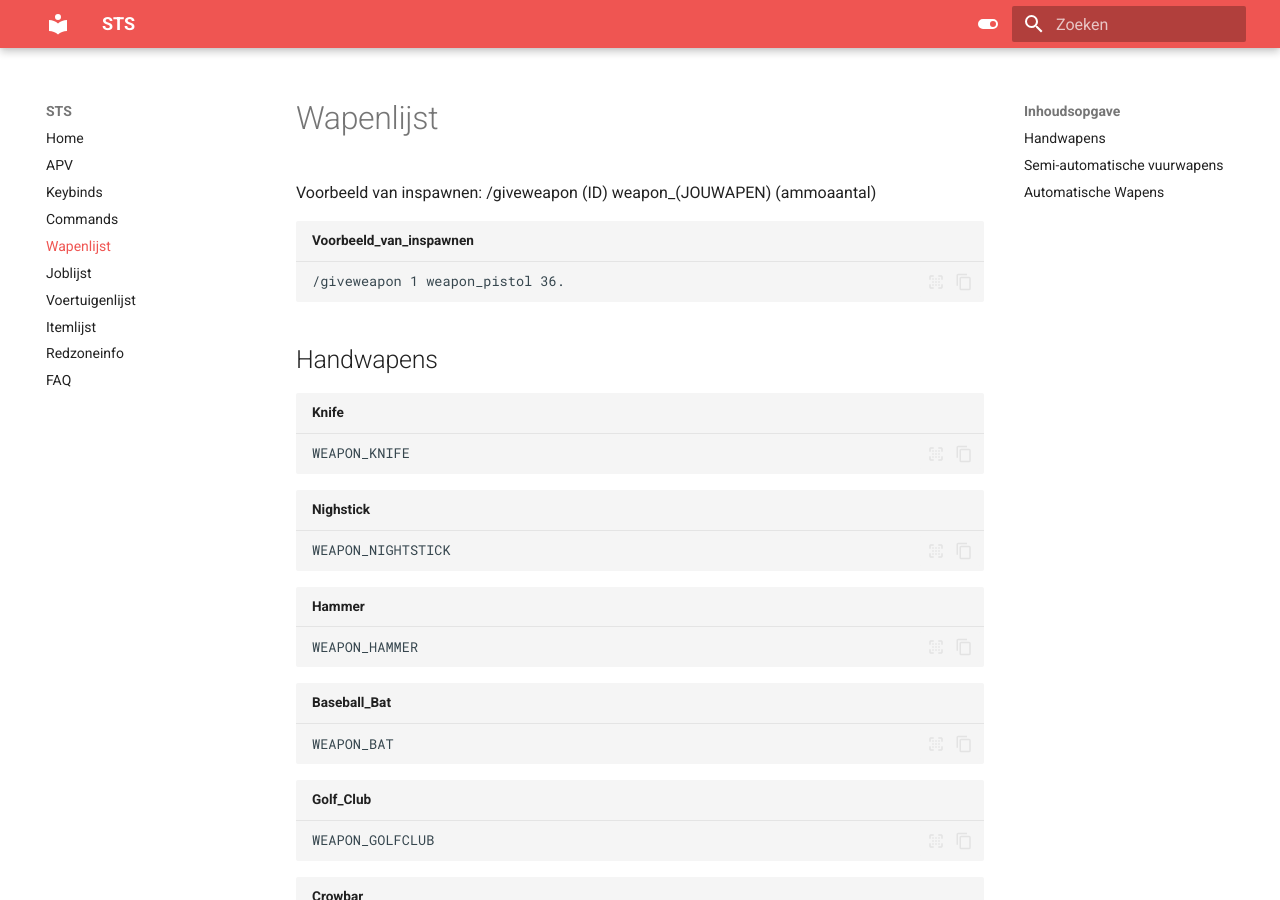
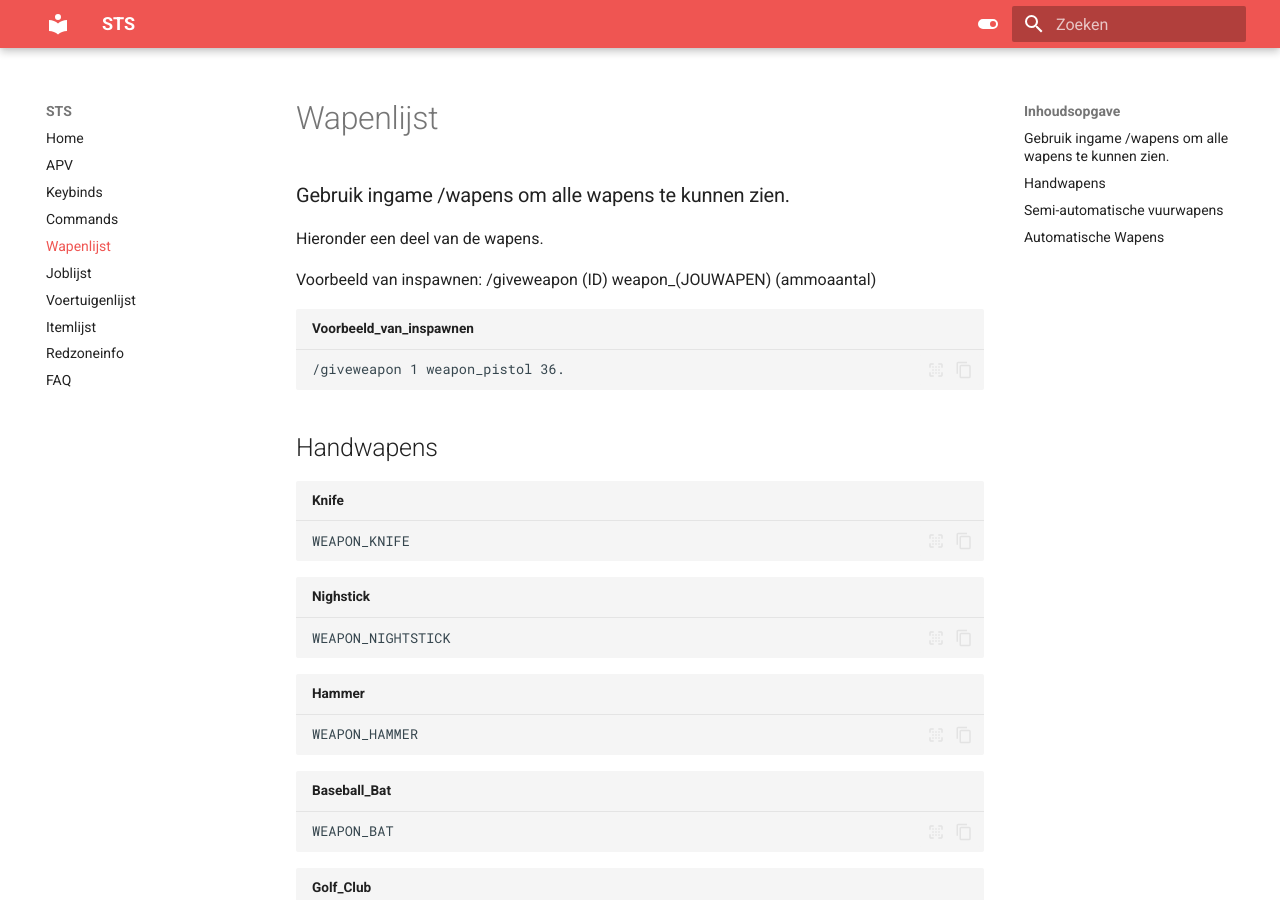
Before and after one commit to Welseyy/STSAPV, an MkDocs documentation site: the page built from docs/wapenlijst.md, in a window 1280 px wide and 900 px high. Built offline with MkDocs 1.6.1 and Material for MkDocs 9.7.7, drawn with Linux system fonts in a browser that asks for light colours.

Commit message:
Update wapenlijst.md

```diff
--- a/docs/wapenlijst.md
+++ b/docs/wapenlijst.md
@@ -1,4 +1,7 @@
 # Wapenlijst
+
+### Gebruik ingame /wapens om alle wapens te kunnen zien.
+Hieronder een deel van de wapens.
 
 Voorbeeld van inspawnen: /giveweapon (ID) weapon_(JOUWAPEN) (ammoaantal)
 
```
